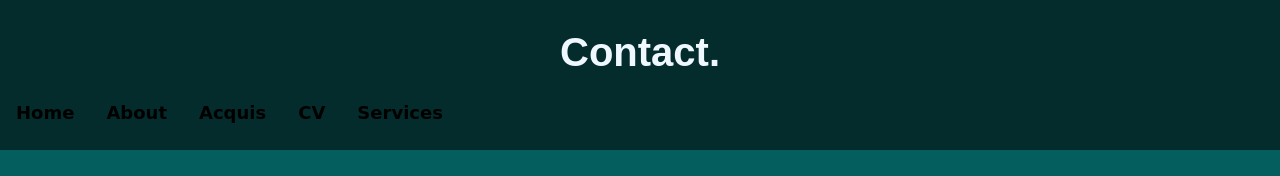
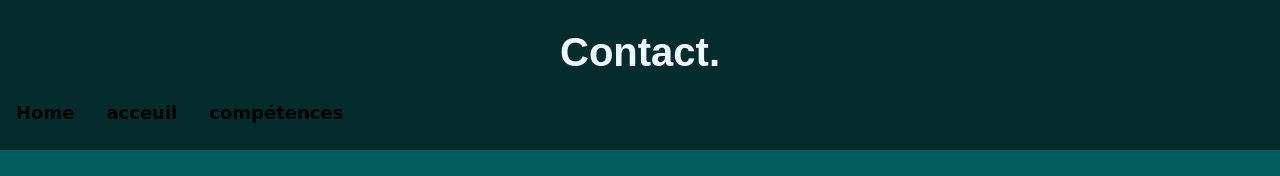
Before and after one commit to famafamadiop279-netizen/Mon-portfolio, a plain HTML site: page MES PROJETS/contact.html in a window 1280 px wide. Shown: the top 176 px of the page. Drawn offline with Linux system fonts and the light colour scheme; files that its build step writes are made by us from their sources.

Commit message:
Add files via upload

```diff
--- a/MES PROJETS/contact.html
+++ b/MES PROJETS/contact.html
@@ -11,10 +11,8 @@
   <h1>Contact.</h1>
   <ul>
     <li><a href="Portefolio.html">Home</a></li>
-    <li><a href="Biographie.html">About</a></li>
-    <li><a href="Mes_compétence.html">Acquis</a></li>
-    <li><a href="Mon_Cv.html">CV</a></li>
-    <li><a href="Service_proposées.html">Services</a></li>
+    <li><a href="Bioraphie.html">acceuil</a></li>
+    <li><a href="compétence.html">compétences</a></li>
   </ul>
 </div>
 <h1>A propos</h1>
```
